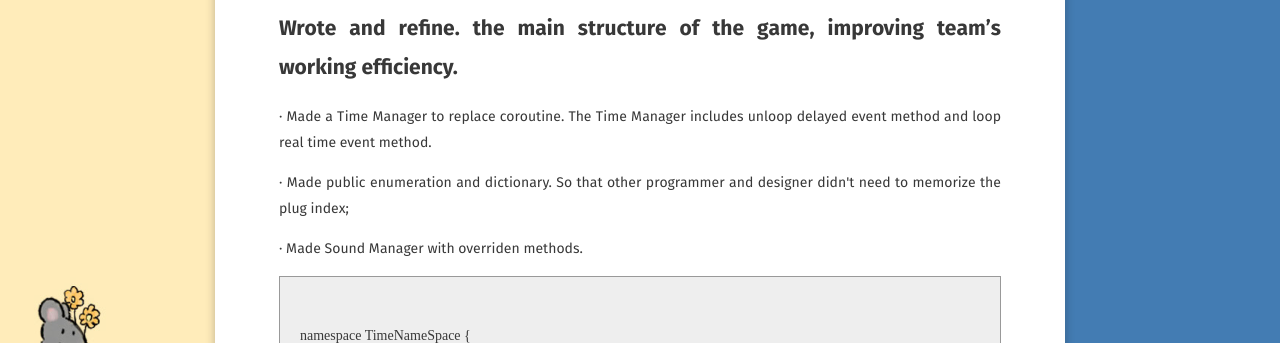
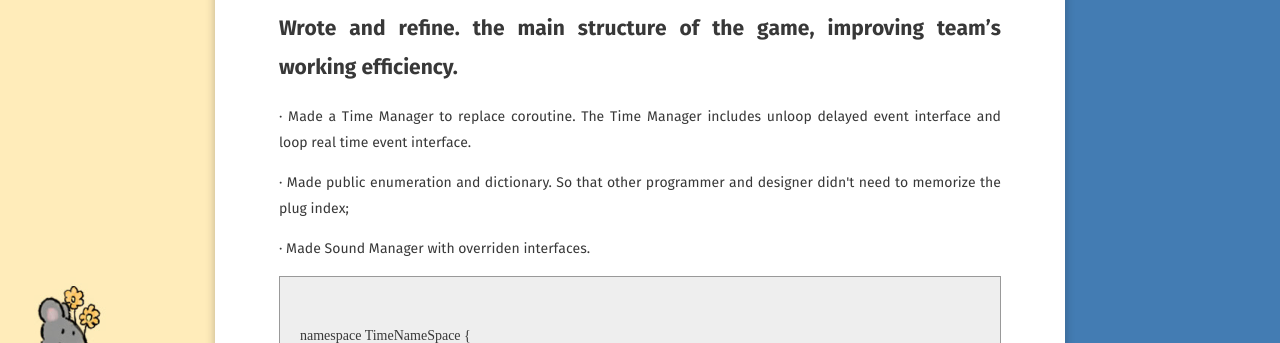
Before and after one commit to MuruC/MuruC.github.io, a Jekyll site: the page built from _posts/2021-10-01-Dispatch-it.md, in a window 1280 px wide and 900 px high, scrolled down 2457 px. Shown: the part 152-495 px from the top of the window. Built offline with Jekyll 4.4.1, drawn with Linux system fonts in a browser that asks for light colours; some web fonts are replaced; comment, search, counter and statistics services are not loaded.

Commit message:
method改为interface

```diff
--- a/_posts/2021-10-01-Dispatch-it.md
+++ b/_posts/2021-10-01-Dispatch-it.md
@@ -81,9 +81,9 @@ Collaborated with programmer Jingyu Zhuang, artist Dannis Wang, artist Nolan Pea
 </pre>
 
 ## Wrote and refine. the main structure of the game, improving team's working efficiency.
-<p>· Made a Time Manager to replace coroutine. The Time Manager includes unloop delayed event method and loop real time event method.</p>
+<p>· Made a Time Manager to replace coroutine. The Time Manager includes unloop delayed event interface and loop real time event interface.</p>
 <p>· Made public enumeration and dictionary. So that other programmer and designer didn't need to memorize the plug index;</p>
-<p>· Made Sound Manager with overriden methods.</p>
+<p>· Made Sound Manager with overriden interfaces.</p>
 
 <pre>
 <code>
```
Also changed, not shown: _posts/2021-10-02-Maho-Shojo-Simulation.md (+1 -1 lines), _posts/2021-10-03-Safari-Snap.md (+1 -1 lines).
